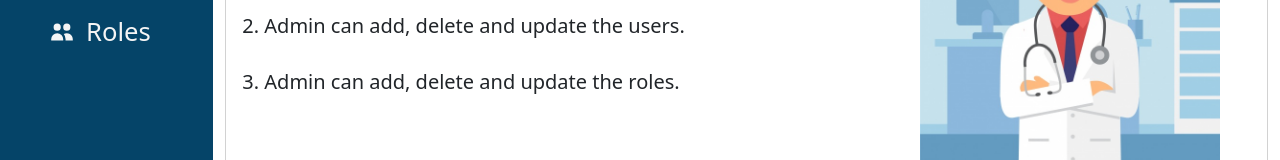
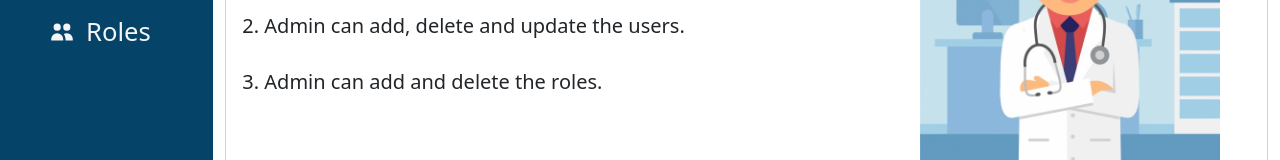
Before and after one commit to iOfficeProject/hospital_appointment_booking_system_frontend, a React (Create React App) app: page / in a window 1280 px wide. Shown: the part 274-434 px from the top of the page. Built offline with nearby package versions, Linux system fonts and the light colour scheme.

Commit message:
correction

```diff
--- a/src/Components/Welcome/AdminPage/AdminPage.js
+++ b/src/Components/Welcome/AdminPage/AdminPage.js
@@ -52,7 +52,7 @@ const AdminPage = () => {
                         <br />
                         <h5>2. Admin can add, delete and update the users.</h5>
                         <br />
-                        <h5>3. Admin can add, delete and update the roles.</h5>
+                        <h5>3. Admin can add and delete the roles.</h5>
                       </p>
                     </div>
                   </div>
```
